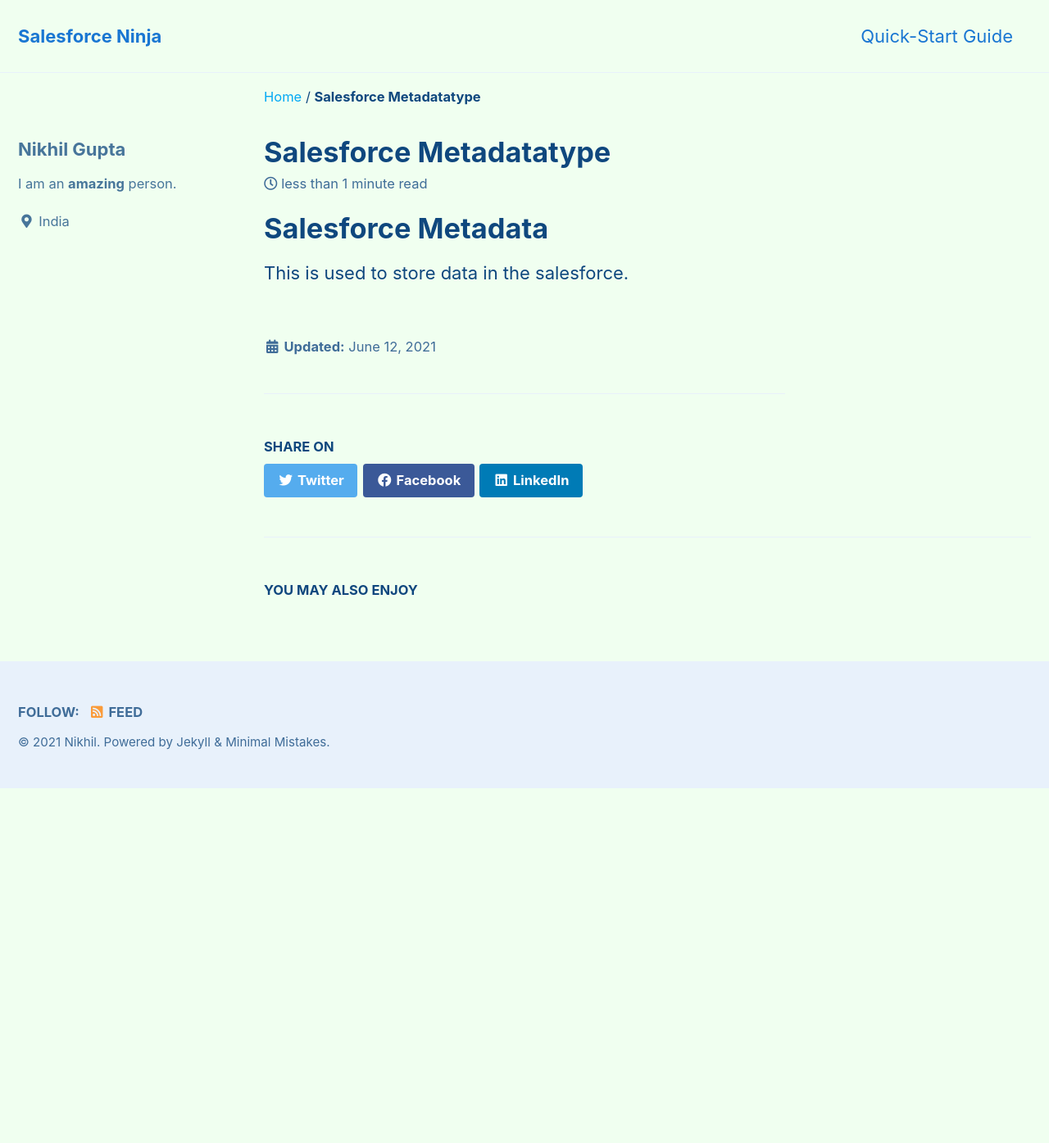
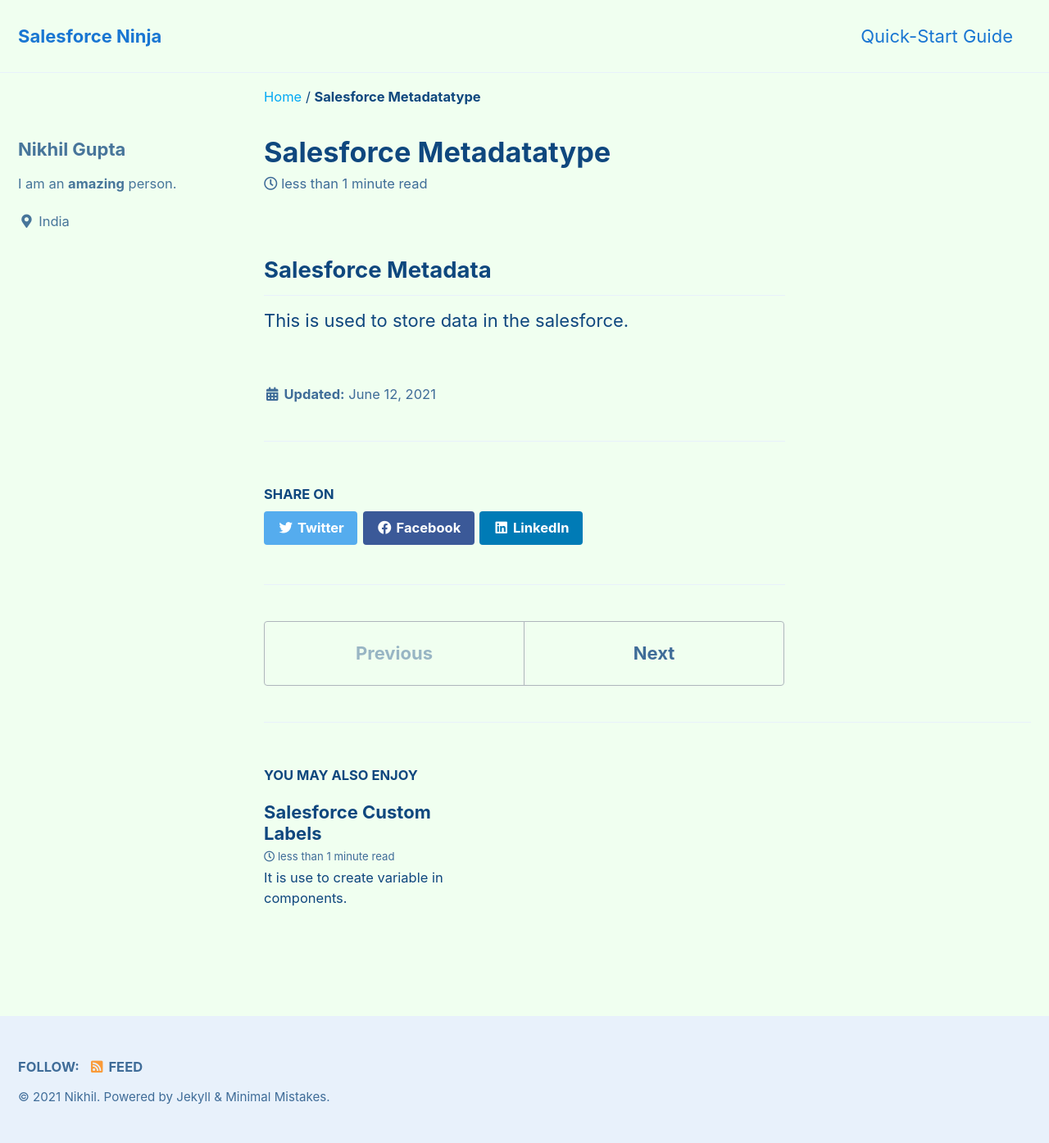
Before and after one commit to nikhilgupta04/nikhilgupta04.github.io, a Jekyll site: the page built from _posts/2021-06-12-Salesforce-Metadatatype.md, in a window 1280 px wide. Shown: the whole page at 82% size. Built offline with Jekyll 4.4.1, drawn with Linux system fonts in a browser that asks for light colours; cached includes are drawn as plain includes; before the commit the page ends 962 px from its top, so only the background shows below that.

Commit message:
second post

```diff
--- a/_posts/2021-06-12-Salesforce-Metadatatype.md
+++ b/_posts/2021-06-12-Salesforce-Metadatatype.md
@@ -1,3 +1,3 @@
-# Salesforce Metadata
+## Salesforce Metadata
 
 This is used to store data in the salesforce.
--- /dev/null
+++ b/_posts/2021-06-13-Salesforce-Custom-Labels.md
@@ -0,0 +1 @@
+It is use to create variable in components.
```
